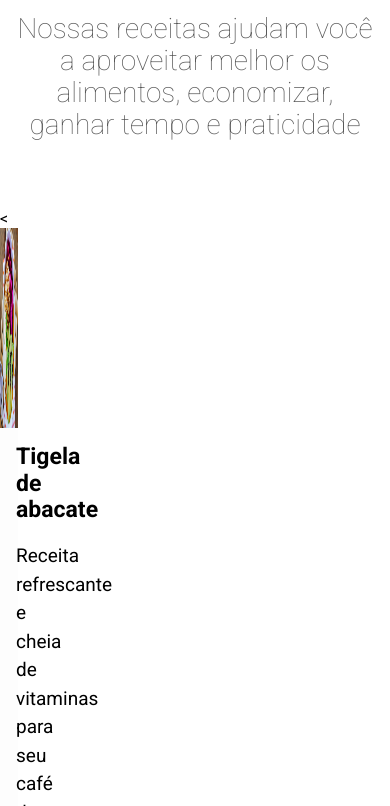
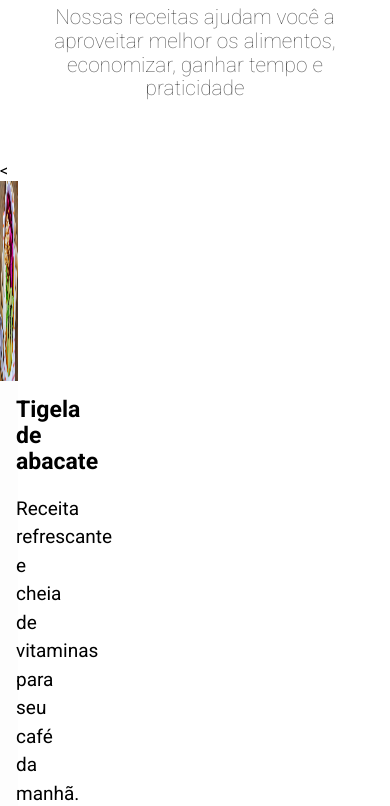
Before and after one commit to Higoralmeida702/Aprofundamento-de-conhecimento-na-area-CSS, a plain HTML site: page arquitetura-css-assets/index.html in a window 390 px wide. Shown: the part 1096-1902 px from the top of the page. Drawn offline with Linux system fonts and the light colour scheme.

Commit message:
deixando responsivo a parte de sobre__descricao.css

```diff
--- a/arquitetura-css-assets/assets/css/sobre/sobre__descricao.css
+++ b/arquitetura-css-assets/assets/css/sobre/sobre__descricao.css
@@ -1,5 +1,16 @@
 .sobre__descricao {
     color: #595959;
-    font-size: 1.75rem;
     font-weight: 100;
 }
+
+@media screen and (min-width: 0){
+    .sobre__descricao {
+        font-size: 1.3rem;
+        }
+}
+
+@media screen and (min-width: 768px){
+    .sobre__descricao {
+        font-size: 1.75rem;
+    }
+}
```
